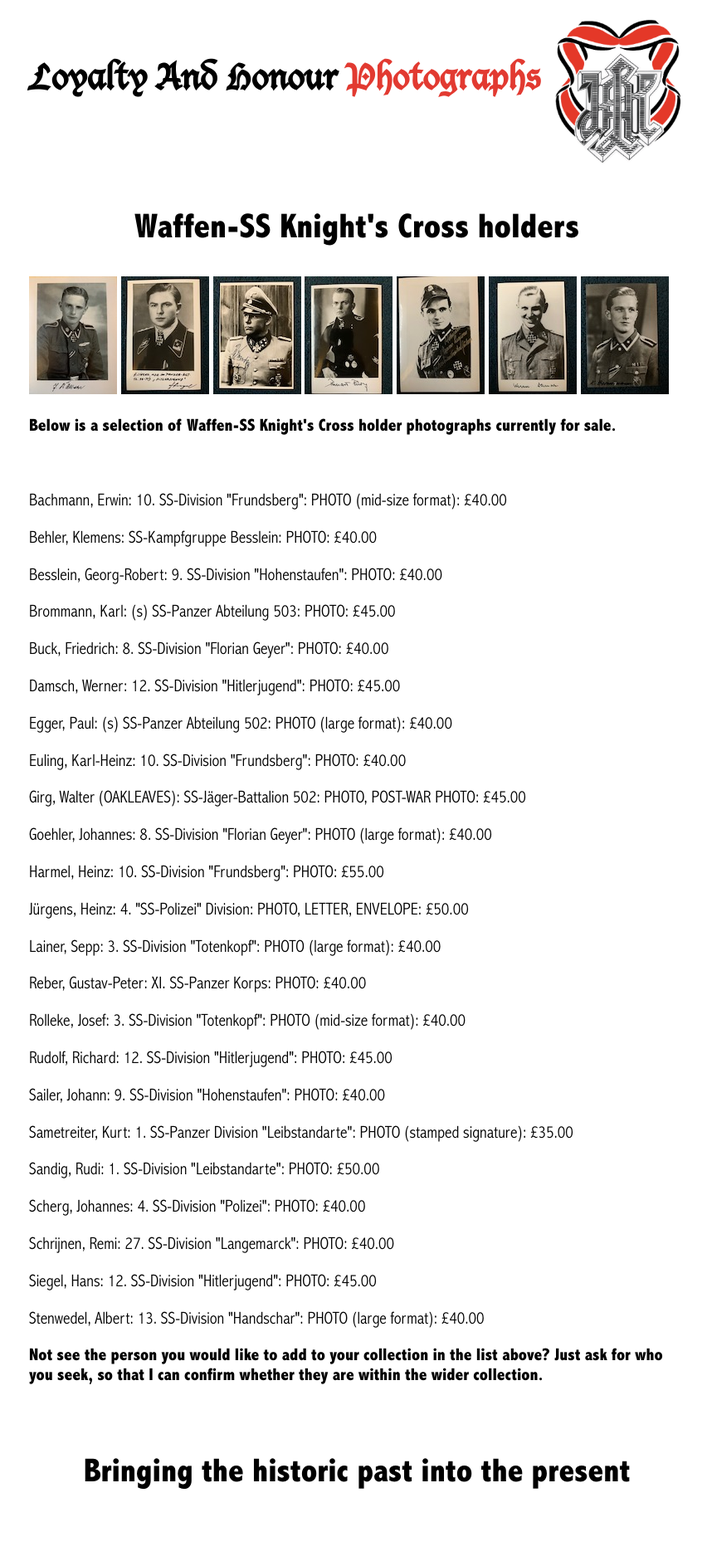
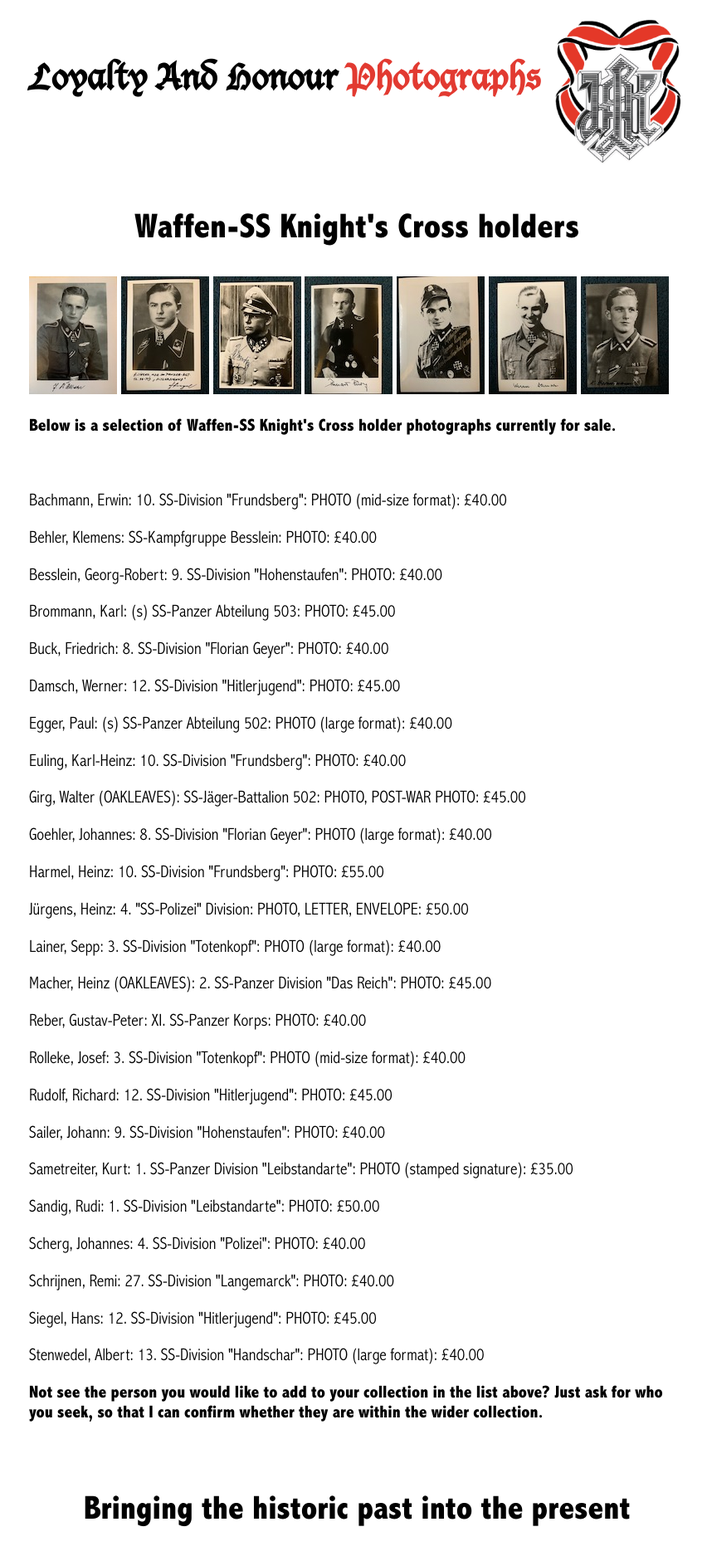
Before and after one commit to lahphotographs/lahphotographs.github.com, a Jekyll site: the page built from Waffen_SS_photos.md, in a window 1280 px wide. Shown: the whole page at 83% size, without its empty margins (210-1062 px from the left). Built offline with Jekyll 4.4.1, drawn with Linux system fonts in a browser that asks for light colours; before the commit the page ends 1836 px from its top, so only the background shows below that.

Commit message:
Update Waffen_SS_photos.md

```diff
--- a/Waffen_SS_photos.md
+++ b/Waffen_SS_photos.md
@@ -29,6 +29,7 @@ permalink: /waffen_ss_photos.html
 <p>Harmel,	Heinz:	10. SS-Division "Frundsberg":	PHOTO: £55.00
 <p>Jürgens,	Heinz: 4. "SS-Polizei" Division:	PHOTO, LETTER, ENVELOPE:	£50.00
 <p>Lainer,	Sepp:	3. SS-Division "Totenkopf":	PHOTO (large format): £40.00
+<p>Macher,	Heinz (OAKLEAVES): 2. SS-Panzer Division "Das Reich":	PHOTO:	£45.00
 <p>Reber,	Gustav-Peter:	XI. SS-Panzer Korps:	PHOTO: £40.00
 <p>Rolleke,	Josef:	3. SS-Division "Totenkopf":	PHOTO (mid-size format): £40.00
 <p>Rudolf,	Richard:	12. SS-Division "Hitlerjugend":	PHOTO: £45.00
```
